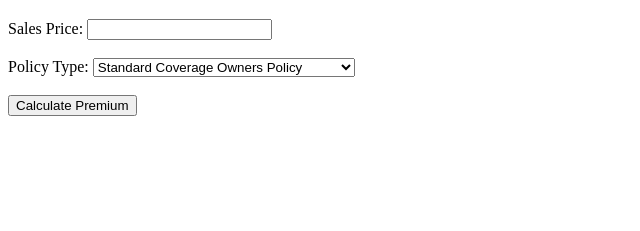
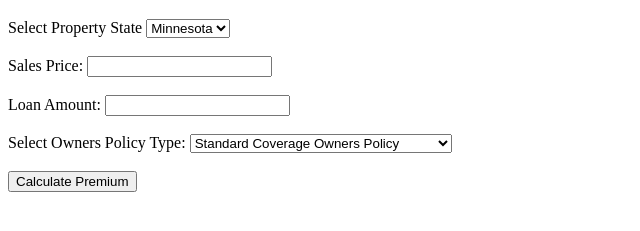
Before and after one commit to BruceAloysiusClark/Title-Insurance-Calculator, a plain HTML site: page index.html in a window 1280 px wide. Shown: the part 61-292 px from the top of the page, without its empty margins (0-640 px from the left). Drawn offline with Linux system fonts and the light colour scheme.

Commit message:
added state dropdown.  without any additional functionality.  currently only calcs ST MN OP & HOP

```diff
--- a/index.html
+++ b/index.html
@@ -6,13 +6,23 @@
 <body>
 	<h1>Title Insurance Premium Calculator</h1>
 	<form>
+    <label for="state">Select Property State</label>
+    <select id="state" name="state">
+			<option value="Minnesota">Minnesota</option>
+			<option value="Wisconsin">Wisconsin</option>
+      <option value="Florida">Florida</option>
+      <option value="Illinois">Illinois</option>
+		</select><br><br>
 		<label for="sales-price">Sales Price:</label>
 		<input type="number" id="sales-price" name="sales-price"><br><br>
-		<label for="policy-type">Policy Type:</label>
+    <label for="loan-amount">Loan Amount:</label>
+		<input type="number" id="loan-amount" name="loan-amount"><br><br>
+		<label for="policy-type">Select Owners Policy Type:</label>
 		<select id="policy-type" name="policy-type">
 			<option value="standard">Standard Coverage Owners Policy</option>
 			<option value="extended">Extended Coverage Homeowners Policy</option>
 		</select><br><br>
+
 		<button type="button" onclick="calculatePremium()">Calculate Premium</button>
 	</form>
 	<p id="result"></p>
@@ -41,7 +51,7 @@
 
 			// Display the premium to the user
 			const result = document.getElementById("result");
-			result.innerHTML = `Title insurance premium: $${premium.toFixed(2)}`;
+			result.innerHTML = `Owner's Title Insurance Premium: $${premium.toFixed(2)}`;
 		}
 	</script>
 </body>
```
